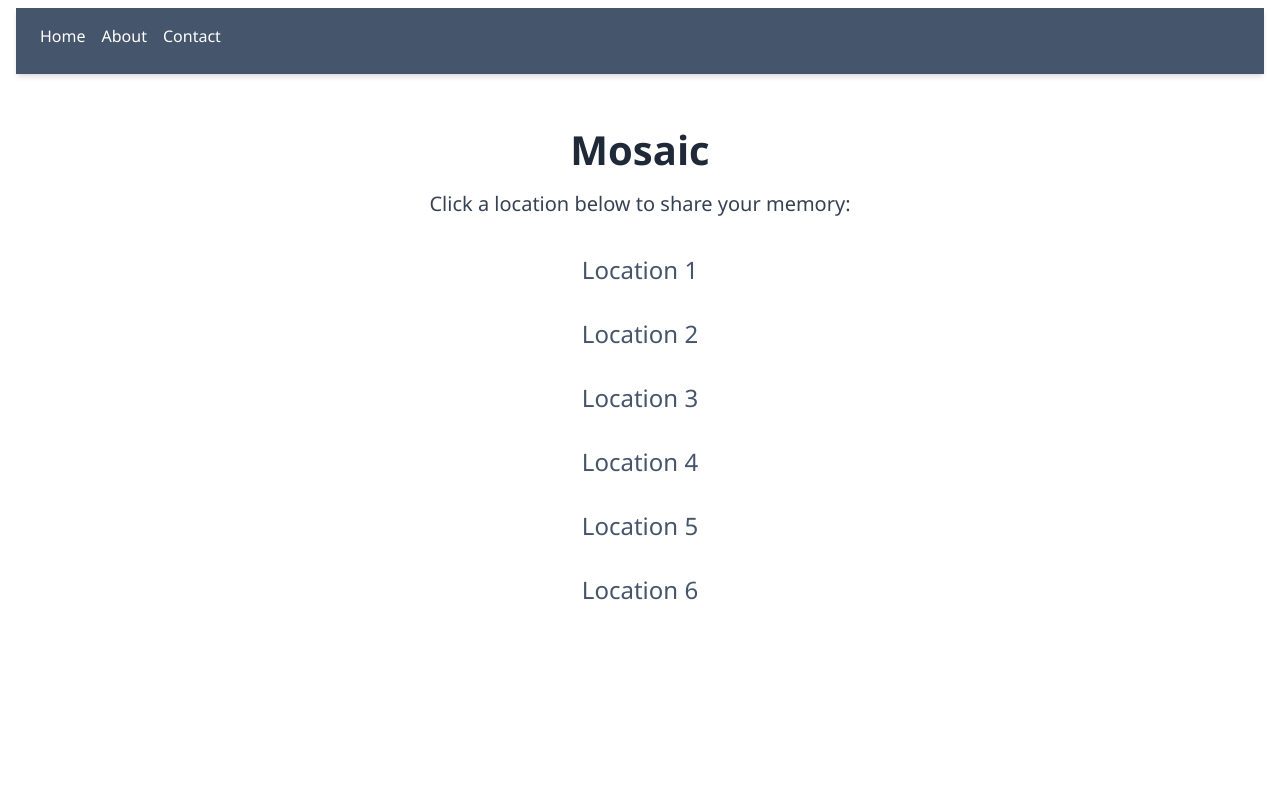
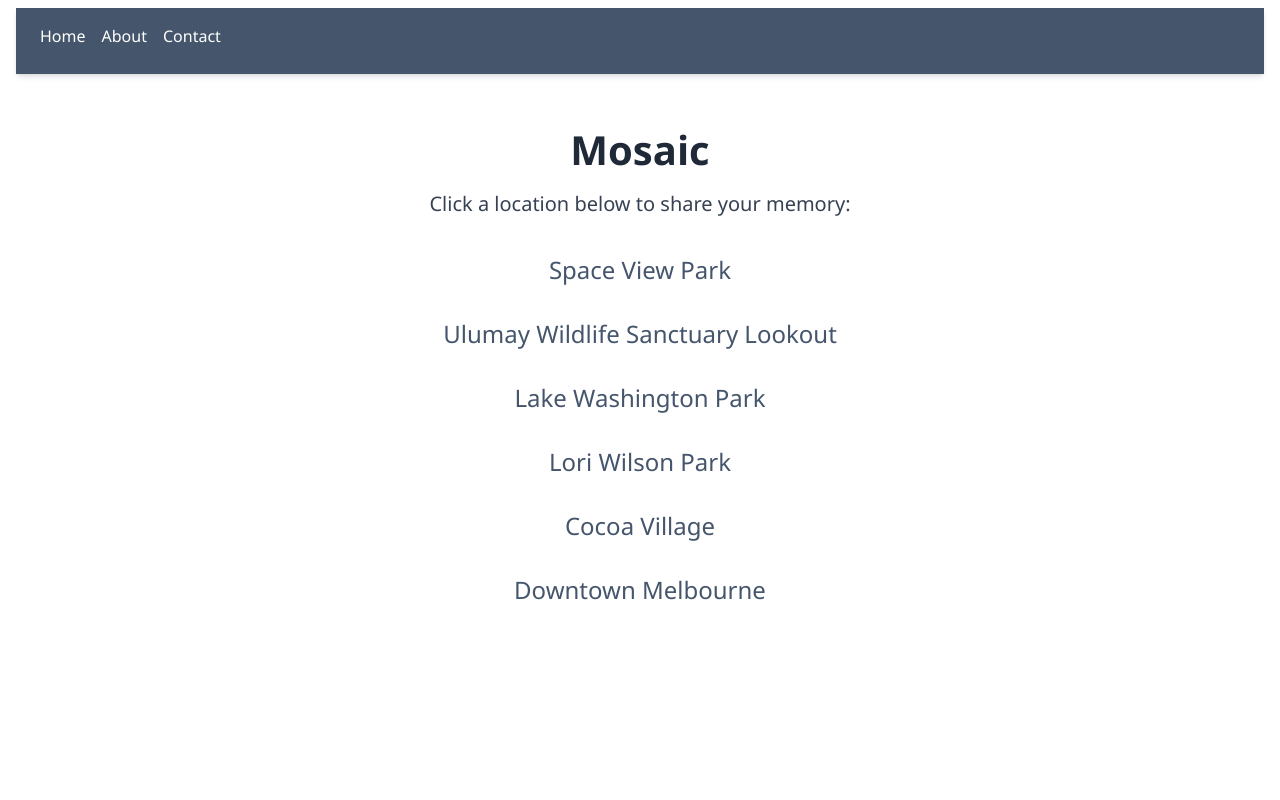
Before and after one commit to jengearin/mosaic-website, a Next.js app: page / in a window 1280 px wide. Shown: the top 800 px of the page. Built offline with nearby package versions, Linux system fonts and the light colour scheme.

Commit message:
Added location names

```diff
--- a/app/locations/location1/page.js
+++ b/app/locations/location1/page.js
@@ -4,7 +4,7 @@ import UploadForm from '../../../components/UploadForm';
 import StoryList from '../../../components/StoryList';
 
 export default function LocationPage() {
-  const hardcodedLocation = 'location1';
+  const hardcodedLocation = 'Space View Park';
 
   return (
     <main className="p-8 max-w-4xl mx-auto">
--- a/app/locations/location2/page.js
+++ b/app/locations/location2/page.js
@@ -4,7 +4,7 @@ import UploadForm from '../../../components/UploadForm';
 import StoryList from '../../../components/StoryList';
 
 export default function LocationPage() {
-  const hardcodedLocation = 'location2';
+  const hardcodedLocation = 'Ulumay Wildlife Sanctuary Lookout';
 
   return (
     <main className="p-8 max-w-4xl mx-auto">
--- a/app/locations/location3/page.js
+++ b/app/locations/location3/page.js
@@ -4,7 +4,7 @@ import UploadForm from '../../../components/UploadForm';
 import StoryList from '../../../components/StoryList';
 
 export default function LocationPage() {
-  const hardcodedLocation = 'location3';
+  const hardcodedLocation = 'Lake Washington Park';
 
   return (
     <main className="p-8 max-w-4xl mx-auto">
--- a/app/locations/location4/page.js
+++ b/app/locations/location4/page.js
@@ -4,7 +4,7 @@ import UploadForm from '../../../components/UploadForm';
 import StoryList from '../../../components/StoryList';
 
 export default function LocationPage() {
-  const hardcodedLocation = 'location4';
+  const hardcodedLocation = 'Lori Wilson Park';
 
   return (
     <main className="p-8 max-w-4xl mx-auto">
--- a/app/locations/location5/page.js
+++ b/app/locations/location5/page.js
@@ -4,7 +4,7 @@ import UploadForm from '../../../components/UploadForm';
 import StoryList from '../../../components/StoryList';
 
 export default function LocationPage() {
-  const hardcodedLocation = 'location5';
+  const hardcodedLocation = 'Cocoa Village';
 
   return (
     <main className="p-8 max-w-4xl mx-auto">
--- a/app/locations/location6/page.js
+++ b/app/locations/location6/page.js
@@ -4,7 +4,7 @@ import UploadForm from '../../../components/UploadForm';
 import StoryList from '../../../components/StoryList';
 
 export default function LocationPage() {
-  const hardcodedLocation = 'location6';
+  const hardcodedLocation = 'Downtown Melbourne';
 
   return (
     <main className="p-8 max-w-4xl mx-auto">
--- a/app/page.js
+++ b/app/page.js
@@ -1,28 +1,41 @@
 import Link from 'next/link';
 
 export default function Home() {
-  return (
+  const places = [
+    "Space View Park",
+    "Ulumay Wildlife Sanctuary Lookout",
+    "Lake Washington Park",
+    "Lori Wilson Park",
+    "Cocoa Village",
+    "Downtown Melbourne",
+  ];
+
+
+return (
     <>
       <main className="p-4 max-w-xl mx-auto min-h-[calc(100vh-80px)]">
         <h1 className="text-5xl font-extrabold mb-6 text-center">Mosaic</h1>
         <p className="text-xl mb-6 text-center text-gray-700">
           Click a location below to share your memory:
         </p>
-        <ul className="no-bullets space-y-4">
-          {[1, 2, 3, 4, 5, 6].map((num) => (
-            <li key={num}>
+        <ul className="no-bullets list-none space-y-4">
+          {places.map((place, idx) => (
+            <li key={idx}>
               <Link
-                href={`/locations/location${num}`}
+                href={`/locations/location${idx + 1}`}
                 className="block text-2xl text-indigo-600 font-semibold rounded-md px-6 py-3 hover:bg-indigo-100 transition"
               >
-                Location {num}
+                {place}
               </Link>
             </li>
           ))}
         </ul>
       </main>
 
-      <footer id="contact" className="text-center mt-16 p-4 bg-gray-50 border-t border-gray-200">
+      <footer
+        id="contact"
+        className="text-center mt-16 p-4 bg-gray-50 border-t border-gray-200"
+      >
         <p className="text-sm text-gray-600">
           Contact:{' '}
           <a
```
